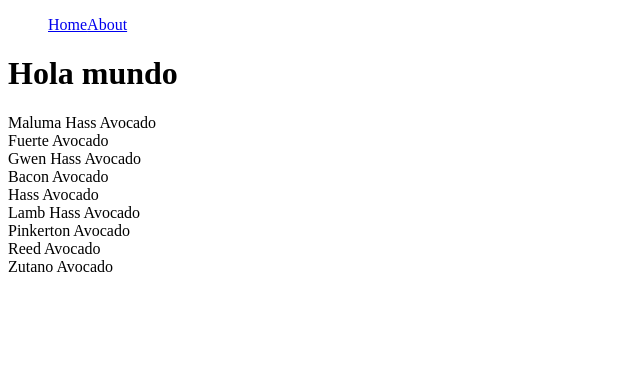
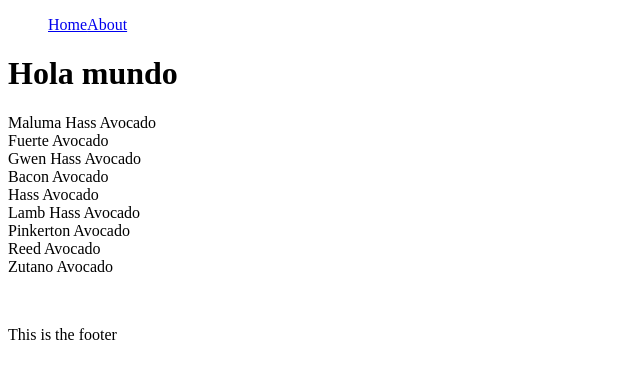
Before and after one commit to Ragomez33/avo-platzi, a Next.js app: page / in a window 1280 px wide. Shown: the top 378 px of the page, without its empty margins (0-640 px from the left). Built offline with nearby package versions, Linux system fonts and the light colour scheme.

Commit message:
create _doc, _app and layout compontn

```diff
--- /dev/null
+++ b/components/Layout/Layout.tsx
@@ -0,0 +1,20 @@
+import React from 'react';
+import NavBar from '../navBar/NavBar';
+
+type LayoutProps = {
+  children: JSX.Element;
+};
+
+export const Layout: React.FC<LayoutProps> = ({ children }) => {
+  return (
+    <div>
+      <NavBar />
+      {children}
+      <footer style={{
+        marginTop: 50
+      }}>
+        This is the footer
+      </footer>
+    </div>
+  );
+}
--- /dev/null
+++ b/pages/_app.tsx
@@ -0,0 +1,12 @@
+import React from 'react';
+import { Layout } from '../components/Layout/Layout';
+
+function MyApp({ Component, pageProps }) {
+  return (
+    <Layout>
+      <Component {...pageProps} />
+    </Layout>
+  )
+}
+
+export default MyApp;
--- /dev/null
+++ b/pages/_document.tsx
@@ -0,0 +1,19 @@
+import React from 'react';
+import Document, { Html, Head, Main, NextScript } from 'next/document';
+
+class MyDocument extends Document {
+
+  render() {
+    return (
+      <Html>
+        <Head />
+        <body>
+          <Main />
+          <NextScript />
+        </body>
+      </Html>
+    )
+  }
+}
+
+export default MyDocument
--- a/pages/about.tsx
+++ b/pages/about.tsx
@@ -3,7 +3,6 @@
 const About: React.FC = () => {
     return (
         <div>
-            <NavBar />
             <p>
                 Esta es la pagina de About!
             </p>
--- a/pages/index.tsx
+++ b/pages/index.tsx
@@ -12,7 +12,6 @@
     }, []);
     return (
         <div>
-            <NavBar />
             <h1>
                 Hola mundo
             </h1>
```
